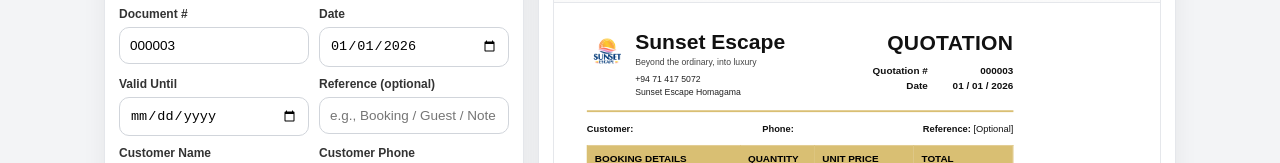
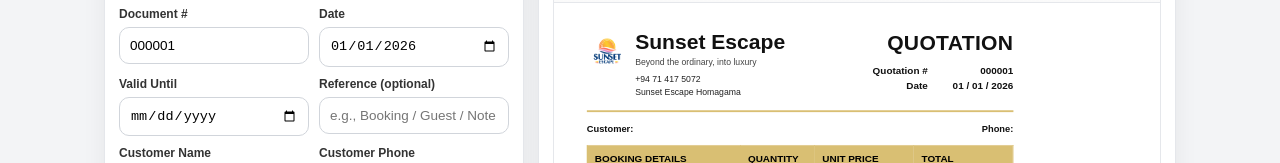
Before and after one commit to TharukaWanniarachchi/automated-invoice-system, a plain HTML site: page index.html in a window 1280 px wide. Shown: the part 200-363 px from the top of the page. Drawn offline with nearby package versions, Linux system fonts and the light colour scheme.

Commit message:
Update index.html

```diff
--- a/index.html
+++ b/index.html
@@ -393,7 +393,8 @@
           <div class="row2">
             <div>
               <label>Document #</label>
-              <input id="docNumber" placeholder="Auto" readonly />
+              <input id="docNumber" placeholder="Enter number (or auto)" />
+
             </div>
             <div>
               <label>Date</label>
@@ -688,7 +689,7 @@
       setMode(false);
 
       const type = docType.value;
-      docNumber.value = nextNumberForType(type);
+      docNumber.value = docNumber.value.trim() ? docNumber.value : nextNumberForType(type);
       docDate.value = todayISO();
 
       // defaults
@@ -728,9 +729,10 @@
       previewType.textContent = TYPE_LABEL[type];
 
       // Ensure number reflects type if user changes type mid-edit
-      if (!editingId){
-        docNumber.value = nextNumberForType(type);
-      }
+      if (!editingId && !docNumber.value.trim()){
+  docNumber.value = nextNumberForType(type);
+}
+
     }
 
     function addItem(){
@@ -928,9 +930,7 @@
       const showTotals = doc.type !== "RECEIPT";
 
       const col1 = (doc.type === "RECEIPT") ? "DESCRIPTION" : "BOOKING DETAILS";
-      const refText = (doc.type === "RECEIPT")
-        ? `For Invoice # ${doc.forInvoiceNumber || "[Optional]"}`
-        : (doc.reference || "[Optional]");
+
 
       const validUntilRow = (doc.type === "QUOTATION" && doc.validUntilISO)
         ? `<div class="metaRow"><div class="k">Valid Until</div><div class="v">${formatDateDDMMYYYY(doc.validUntilISO)}</div></div>`
@@ -1019,10 +1019,10 @@
           <div class="dividerGold"></div>
 
           <div class="guestLine">
-            <div><strong>Customer:</strong> ${escapeHtml(doc.customerName || "")}</div>
-            <div><strong>Phone:</strong> ${escapeHtml(doc.customerPhone || "")}</div>
-            <div><strong>Reference:</strong> ${escapeHtml(refText)}</div>
-          </div>
+  <div><strong>Customer:</strong> ${escapeHtml(doc.customerName || "")}</div>
+  <div><strong>Phone:</strong> ${escapeHtml(doc.customerPhone || "")}</div>
+</div>
+
 
           <table class="docTable">
             <thead>
```
